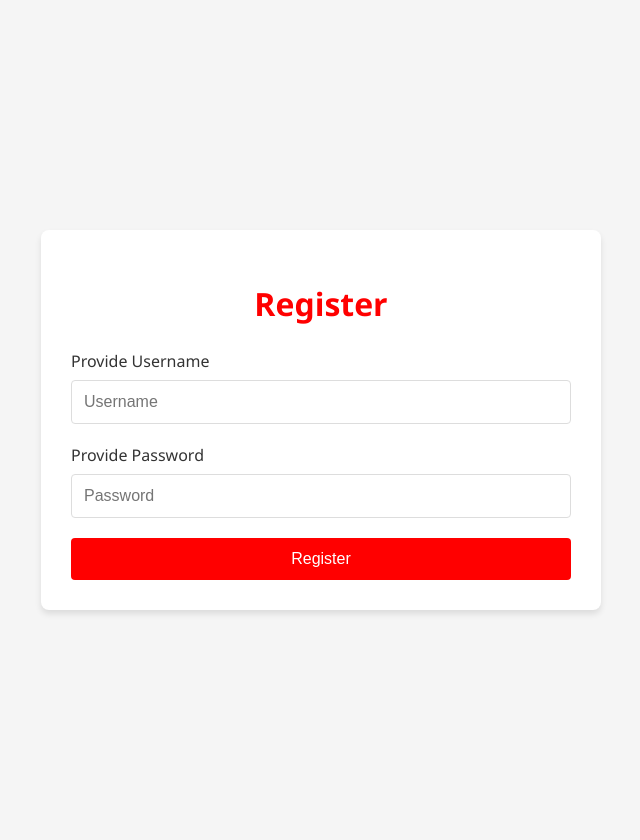
After one commit to Dhanika-Botejue/YouTubeTranslate, a Flask app: template templates/register.html in a window 1280 px wide. The commit adds this page. Shown: the whole page, without its empty margins (319-959 px from the left). Run offline with Flask 3, Linux system fonts and the light colour scheme; the template is opened without the code that fills it, so the values that code supplies are empty.

Commit message:
added register route

```diff
--- a/static/styles.css
+++ b/static/styles.css
@@ -35,7 +35,8 @@ label {
     color: #333;
 }
 
-input[type="text"] {
+input[type="text"],
+input[type="password"] {
     width: 100%;
     padding: 12px;
     border: 1px solid #ddd;
@@ -44,7 +45,8 @@ input[type="text"] {
     box-sizing: border-box;
 }
 
-input[type="text"]:focus {
+input[type="text"]:focus,
+input[type="password"]:focus {
     outline: none;
     border-color: #ff0000;
     box-shadow: 0 0 0 2px rgba(255, 0, 0, 0.1);
--- /dev/null
+++ b/templates/register.html
@@ -0,0 +1,27 @@
+<!DOCTYPE html>
+<html lang="en">
+<head>
+    <meta charset="UTF-8">
+    <meta name="viewport" content="width=device-width, initial-scale=1.0">
+    <title>Register</title>
+    <link href="/static/styles.css" rel="stylesheet">
+</head>
+<body>
+    <div class="container">
+        <h1>Register</h1>
+        <form action="/register" method="post">
+            <div class="form-group">
+                <label for="username">Provide Username</label>
+                <input id="username" name="username" placeholder="Username" type="text" required>
+            </div>
+
+            <div class="form-group">
+                <label for="password">Provide Password</label>
+                <input id="password" name="password" placeholder="Password" type="password" required>
+            </div>
+
+            <button type="submit">Register</button>
+        </form>
+    </div>
+</body>
+</html>
```
